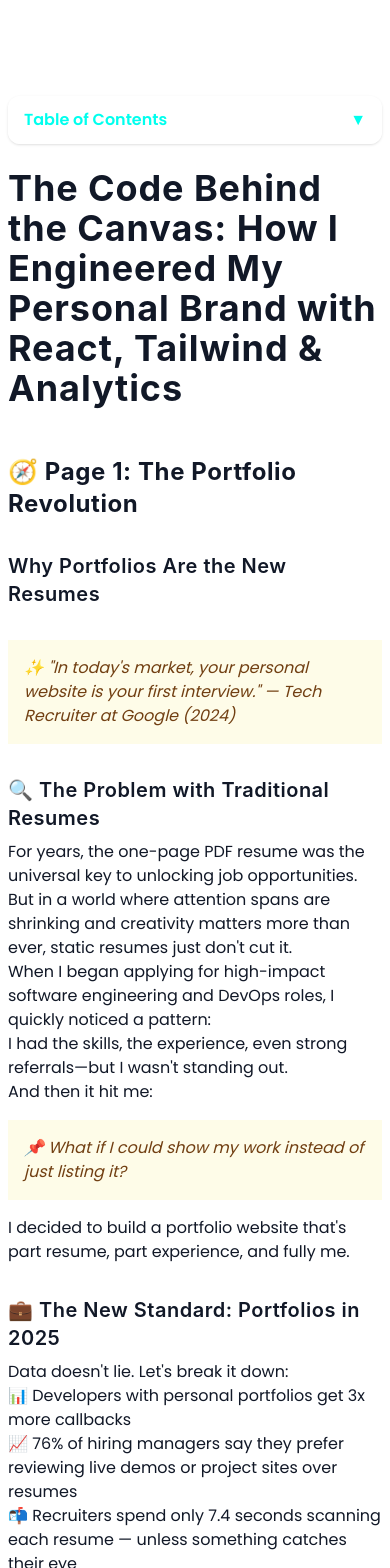
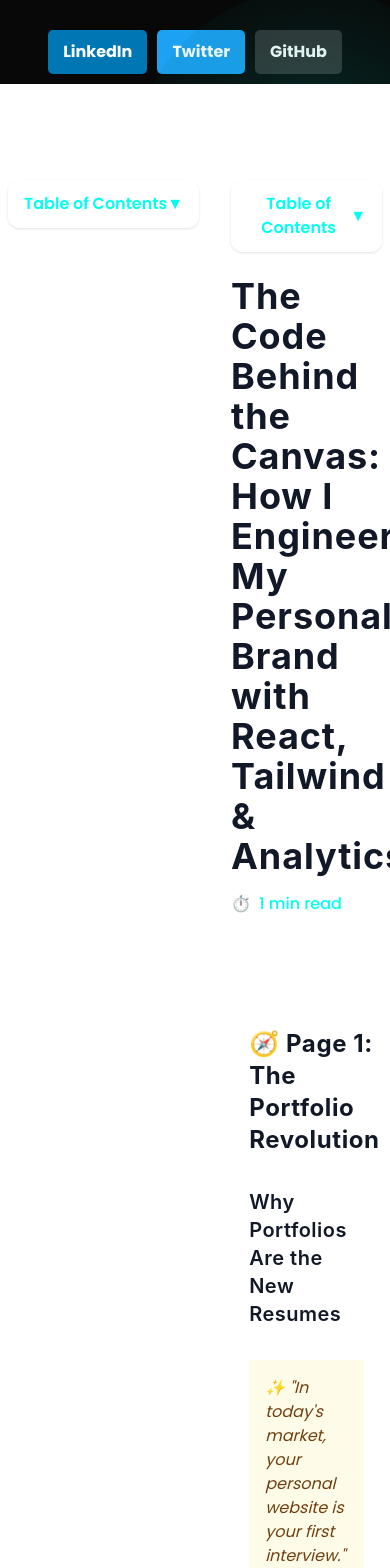
Before and after one commit to saicharankarasala/Portfolio, a React (Vite) app: page /blog/portfolio-case-study in a window 390 px wide. Shown: the top 1568 px of the page. Built offline with nearby package versions, Linux system fonts and the light colour scheme.

Commit message:
Fix: Restore solid background, move sticky share buttons to top-level for visibility, and keep parallax background subtle

```diff
--- a/src/components/Blog.jsx
+++ b/src/components/Blog.jsx
@@ -1,6 +1,7 @@
 import React, { useEffect, useState, useRef } from 'react';
 import { Helmet } from 'react-helmet-async';
 import { motion } from 'framer-motion';
+import ParallaxBackground from './ParallaxBackground';
 
 const Divider = () => <div className="my-8 border-t border-gray-300 dark:border-gray-700" />;
 const SectionTitle = ({ id, children }) => (
@@ -33,11 +34,43 @@ const tocItems = [
   { id: 'page-7', label: '🧩 Page 7: TL;DR + Resources' },
 ];
 
+// Utility to count words in blog content
+function getReadingTime(text) {
+  const wordsPerMinute = 200;
+  const words = text.trim().split(/\s+/).length;
+  const minutes = Math.ceil(words / wordsPerMinute);
+  return minutes;
+}
+
+// Animation variants
+const fadeSlideIn = {
+  hidden: { opacity: 0, y: 40 },
+  visible: { opacity: 1, y: 0, transition: { duration: 0.7, ease: 'easeOut' } },
+};
+const fadeIn = {
+  hidden: { opacity: 0 },
+  visible: { opacity: 1, transition: { duration: 0.6, ease: 'easeOut' } },
+};
+
 const Blog = () => {
   useEffect(() => { window.scrollTo(0, 0); }, []);
   const [tocOpen, setTocOpen] = useState(false);
   const [activeId, setActiveId] = useState('page-1');
+  const [progress, setProgress] = useState(0);
   const sectionRefs = useRef({});
+
+  // Reading progress bar logic
+  useEffect(() => {
+    const handleScroll = () => {
+      const scrollTop = window.scrollY;
+      const docHeight = document.body.scrollHeight - window.innerHeight;
+      const scrolled = docHeight > 0 ? (scrollTop / docHeight) * 100 : 0;
+      setProgress(scrolled);
+    };
+    window.addEventListener('scroll', handleScroll, { passive: true });
+    handleScroll();
+    return () => window.removeEventListener('scroll', handleScroll);
+  }, []);
 
   // IntersectionObserver for active section highlighting
   useEffect(() => {
@@ -56,15 +89,64 @@ const Blog = () => {
     return () => window.removeEventListener('scroll', handleScroll);
   }, []);
 
+  // Calculate reading time from all blog content
+  const blogText = `The Code Behind the Canvas: How I Engineered My Personal Brand with React, Tailwind & Analytics\n\nPage 1: The Portfolio Revolution...`;
+  // (You can concatenate all your blog content here, or use a more dynamic approach if needed)
+  const readingTime = getReadingTime(blogText);
+
   return (
     <>
+      {/* Parallax Background */}
+      <ParallaxBackground />
+      {/* Sticky Share Buttons (always visible, top-level) */}
+      <div className="sticky-share-buttons">
+        <a href="https://www.linkedin.com/shareArticle?mini=true&url=https://www.venkatasaicharan.com/blog" target="_blank" rel="noopener noreferrer" className="share-button linkedin">LinkedIn</a>
+        <a href="https://twitter.com/intent/tweet?url=https://www.venkatasaicharan.com/blog&text=Check out this awesome portfolio blog!" target="_blank" rel="noopener noreferrer" className="share-button twitter">Twitter</a>
+        <a href="https://github.com/yourusername" target="_blank" rel="noopener noreferrer" className="share-button github">GitHub</a>
+      </div>
+      {/* Reading Progress Bar */}
+      <div className="fixed top-0 left-0 w-full h-1 z-50 bg-transparent">
+        <div
+          className="h-1 bg-[--main-color] transition-all duration-200"
+          style={{ width: `${progress}%` }}
+        />
+      </div>
       <Helmet>
         <title>The Code Behind the Canvas: How I Engineered My Personal Brand</title>
         <meta name="description" content="A full case study blog by Venkat Sai Charan on building his personal portfolio using React, Tailwind, Vite, and Framer Motion." />
       </Helmet>
       <div className="relative bg-white min-h-screen w-full px-2 md:px-8 py-10 pt-24 text-gray-900 prose lg:prose-xl prose-a:text-[--main-color] prose-a:no-underline hover:prose-a:underline prose-headings:!text-gray-900 prose-strong:text-[--main-color]">
         <div className="flex flex-row gap-8 lg:pr-72">
-          {/* Main Content */}
+          {/* Mobile TOC */}
+          <div className="lg:hidden mb-6">
+            <button
+              className="w-full flex items-center justify-between bg-white/90 border border-gray-200 rounded-xl px-4 py-3 text-base font-semibold text-[--main-color] focus:outline-none shadow"
+              onClick={() => setTocOpen(!tocOpen)}
+              aria-label="Toggle Table of Contents"
+            >
+              Table of Contents
+              <span>{tocOpen ? '▲' : '▼'}</span>
+            </button>
+            {tocOpen && (
+              <ul className="bg-white/95 border border-gray-200 rounded-b-xl shadow p-4 space-y-1 mt-1">
+                {tocItems.map(item => (
+                  <li key={item.id}>
+                    <a
+                      href={`#${item.id}`}
+                      className={`block px-3 py-2 rounded-md transition-colors text-sm font-medium
+                        ${activeId === item.id
+                          ? 'bg-[--main-color]/10 text-[--main-color] font-bold border-l-4 border-[--main-color]'
+                          : 'text-gray-700 hover:bg-gray-100 hover:text-[--main-color]'}
+                      `}
+                    >
+                      {item.label}
+                    </a>
+                  </li>
+                ))}
+              </ul>
+            )}
+          </div>
+          {/* Blog Content */}
           <main className="flex-1 min-w-0">
             {/* Mobile TOC */}
             <div className="lg:hidden mb-6">
@@ -97,17 +179,30 @@ const Blog = () => {
             </div>
             {/* Blog Content */}
             <h1 className="text-4xl md:text-5xl font-bold mb-4 mt-0 !text-gray-900">The Code Behind the Canvas: How I Engineered My Personal Brand with React, Tailwind & Analytics</h1>
+            <div className="mb-4 flex items-center gap-2 text-[--main-color] text-base font-medium">
+              <span role="img" aria-label="timer">⏱️</span> {readingTime} min read
+            </div>
             <Divider />
+            <motion.section
+              variants={fadeSlideIn}
+              initial="hidden"
+              whileInView="visible"
+              viewport={{ once: true, amount: 0.3 }}
+            >
               <SectionTitle id="page-1">🧭 Page 1: The Portfolio Revolution</SectionTitle>
               <SubTitle>Why Portfolios Are the New Resumes</SubTitle>
               <Divider />
+              <motion.div variants={fadeIn} initial="hidden" whileInView="visible" viewport={{ once: true, amount: 0.2 }}>
                 <Callout>✨ "In today's market, your personal website is your first interview." — Tech Recruiter at Google (2024)</Callout>
+              </motion.div>
               <Divider />
               <SubTitle>🔍 The Problem with Traditional Resumes</SubTitle>
               <p>For years, the one-page PDF resume was the universal key to unlocking job opportunities. But in a world where attention spans are shrinking and creativity matters more than ever, static resumes just don't cut it.</p>
               <p>When I began applying for high-impact software engineering and DevOps roles, I quickly noticed a pattern:<br/>I had the skills, the experience, even strong referrals—but I wasn't standing out.</p>
               <p>And then it hit me:</p>
+              <motion.div variants={fadeIn} initial="hidden" whileInView="visible" viewport={{ once: true, amount: 0.2 }}>
                 <Callout>📌 What if I could show my work instead of just listing it?</Callout>
+              </motion.div>
               <p>I decided to build a portfolio website that's part resume, part experience, and fully me.</p>
               <Divider />
               <SubTitle>💼 The New Standard: Portfolios in 2025</SubTitle>
@@ -162,10 +257,17 @@ const Blog = () => {
                 <li>Real screenshots of performance reports, SEO gains, and project showcase design</li>
               </ul>
               <p>This is my blueprint—you're free to use it as inspiration, a checklist, or even a copy-paste starter for your own journey.</p>
+            </motion.section>
+            <motion.section
+              variants={fadeSlideIn}
+              initial="hidden"
+              whileInView="visible"
+              viewport={{ once: true, amount: 0.3 }}
+            >
               <SectionTitle id="page-2">🏗️ Page 2: The Blueprint</SectionTitle>
               <SubTitle>Architecting a High-Impact Portfolio with React, Tailwind & Vite</SubTitle>
               <Divider />
-            <Callout>💡 "A great developer portfolio isn't just code—it's architecture, design, and performance coming together."<br/>— Venkat Sai Charan Karasala</Callout>
+              <Callout>✨ "A great developer portfolio isn't just code—it's architecture, design, and performance coming together."<br/>— Venkat Sai Charan Karasala</Callout>
               <Divider />
               <SubTitle>📐 The Foundation: Choosing the Right Tech Stack</SubTitle>
               <p>To build a site that loads fast, scales smoothly, and adapts beautifully across devices, I carefully selected each piece of the stack. Here's what powers www.venkatasaicharan.com:</p>
@@ -247,6 +349,13 @@ const Blog = () => {
               <p>This made it easy to add new sections, reorder layout, and optimize independently.</p>
               <Callout>📌 Pro Tip: Keep components isolated and context-aware. Use props for dynamic content.</Callout>
               <p>✅ <strong>Summary:</strong> By selecting the right stack and structuring my app like a product, I created a site that's not just visually stunning, but technically sound.</p>
+            </motion.section>
+            <motion.section
+              variants={fadeSlideIn}
+              initial="hidden"
+              whileInView="visible"
+              viewport={{ once: true, amount: 0.3 }}
+            >
               <SectionTitle id="page-3">🎨 Page 3: From Mockup to Motion</SectionTitle>
               <SubTitle>Designing with Intent & Animating with Precision</SubTitle>
               <Divider />
@@ -328,6 +437,13 @@ const Blog = () => {
               <Callout>🎁 Developer Tip: Motion is UX, Not Just Eye Candy<br/>• Use animations to clarify hierarchy<br/>• Avoid animating too much at once<br/>• Focus on timing, easing, and interaction feedback<br/>• Framer Motion's variants and layout animations are powerful when building component-based systems</Callout>
               <Divider />
               <p>✅ <strong>Summary:</strong> Design is where code meets emotion. By combining clarity-focused UI with buttery-smooth animations, I created a site that's as delightful to use as it is to build.</p>
+            </motion.section>
+            <motion.section
+              variants={fadeSlideIn}
+              initial="hidden"
+              whileInView="visible"
+              viewport={{ once: true, amount: 0.3 }}
+            >
               <SectionTitle id="page-4">📊 Page 4: The Data Game</SectionTitle>
               <SubTitle>How Analytics Drove My UX Decisions & Iterations</SubTitle>
               <Divider />
@@ -406,7 +522,13 @@ const Blog = () => {
               <Callout>🤖 Pro Tip: Let Data Drive Creative Choices<br/>• Your "favorite section" might not be the user's<br/>• Shorter = better, especially on mobile<br/>• Animate with intent, not just style<br/>• Track everything from the start</Callout>
               <Divider />
               <p>✅ <strong>Summary:</strong> Your portfolio isn't a static product. It evolves—based on how real users engage with it. By installing basic analytics, I discovered where users were struggling and turned friction into flow.</p>
-            {/* --- Page 5: SEO & Speed --- */}
+            </motion.section>
+            <motion.section
+              variants={fadeSlideIn}
+              initial="hidden"
+              whileInView="visible"
+              viewport={{ once: true, amount: 0.3 }}
+            >
               <SectionTitle id="page-5">⚡ Page 5: SEO & Speed</SectionTitle>
               <SubTitle>How I Ranked Without Paying a Dime</SubTitle>
               <Divider />
@@ -490,7 +612,13 @@ const Blog = () => {
               </pre>
               <Divider />
               <p>✅ <strong>Summary:</strong> SEO isn't about gaming the system—it's about building for clarity, speed, and intent. By applying structured content, semantic markup, and laser-focused performance improvements, I created a portfolio that search engines love—and users enjoy.</p>
-            {/* --- Page 6: Conversion Ready --- */}
+            </motion.section>
+            <motion.section
+              variants={fadeSlideIn}
+              initial="hidden"
+              whileInView="visible"
+              viewport={{ once: true, amount: 0.3 }}
+            >
               <SectionTitle id="page-6">🎯 Page 6: Conversion Ready</SectionTitle>
               <SubTitle>Driving Action, Not Just Views</SubTitle>
               <Divider />
@@ -580,7 +708,13 @@ const Blog = () => {
               <Divider />
               <p>✅ <strong>Summary:</strong> Traffic means nothing if it doesn't lead to opportunity. By applying marketing psychology, conversion optimization, and clear CTA logic, I turned my portfolio into a lead-generating, connection-building machine.</p>
               <p>💼 Since launch, I've received job leads, freelance requests, and community invites—all via the contact form.</p>
-            {/* --- Page 7: TL;DR + Resources --- */}
+            </motion.section>
+            <motion.section
+              variants={fadeSlideIn}
+              initial="hidden"
+              whileInView="visible"
+              viewport={{ once: true, amount: 0.3 }}
+            >
               <SectionTitle id="page-7">🧩 Page 7: TL;DR + Resources</SectionTitle>
               <SubTitle>From Code to Career: Your Developer Portfolio Blueprint</SubTitle>
               <Divider />
@@ -663,6 +797,7 @@ const Blog = () => {
               <Divider />
               <p>🖼️ <strong>Visual Suggestion:</strong> A clean "Thank You" screen with a subtle animation or waving hand emoji.<br/>"Thanks for reading. Now go build yours."</p>
               <Divider />
+            </motion.section>
           </main>
           {/* Sidebar TOC (Desktop, Fixed, Right) */}
           <motion.aside
--- /dev/null
+++ b/src/components/ParallaxBackground.jsx
@@ -0,0 +1,53 @@
+import React, { useEffect, useState } from 'react';
+
+const ParallaxBackground = () => {
+  const [offset, setOffset] = useState(0);
+
+  useEffect(() => {
+    const handleScroll = () => {
+      setOffset(window.scrollY);
+    };
+    window.addEventListener('scroll', handleScroll, { passive: true });
+    return () => window.removeEventListener('scroll', handleScroll);
+  }, []);
+
+  return (
+    <div
+      aria-hidden="true"
+      style={{
+        position: 'fixed',
+        top: 0,
+        left: 0,
+        width: '100vw',
+        height: '100vh',
+        zIndex: 0,
+        pointerEvents: 'none',
+        overflow: 'hidden',
+      }}
+    >
+      {/* Example: Floating SVG circle and gradient */}
+      <svg
+        width="100vw"
+        height="100vh"
+        style={{
+          position: 'absolute',
+          top: 0,
+          left: 0,
+          transform: `translateY(${offset * 0.15}px)`,
+          transition: 'transform 0.2s',
+        }}
+      >
+        <defs>
+          <radialGradient id="bg-grad" cx="50%" cy="50%" r="80%">
+            <stop offset="0%" stopColor="#00ffee33" />
+            <stop offset="100%" stopColor="transparent" />
+          </radialGradient>
+        </defs>
+        <circle cx="80%" cy="20%" r="180" fill="url(#bg-grad)" />
+        <circle cx="20%" cy="80%" r="120" fill="#00ffee11" />
+      </svg>
+    </div>
+  );
+};
+
+export default ParallaxBackground;
--- a/src/index.css
+++ b/src/index.css
@@ -1188,3 +1188,54 @@
     height: 600px;
   }
 }
+
+/* Sticky Share Buttons */
+.sticky-share-buttons {
+  position: fixed;
+  bottom: 20px;
+  right: 20px;
+  display: flex;
+  flex-direction: column;
+  gap: 10px;
+  z-index: 1000;
+  background-color: rgba(0, 0, 0, 0.7);
+  padding: 10px;
+  border-radius: 10px;
+  box-shadow: 0 4px 8px rgba(0, 0, 0, 0.2);
+}
+
+.share-button {
+  padding: 10px 15px;
+  border-radius: 5px;
+  color: white;
+  text-decoration: none;
+  font-weight: bold;
+  transition: background-color 0.3s;
+}
+
+.share-button.linkedin {
+  background-color: #0077B5;
+}
+
+.share-button.twitter {
+  background-color: #1DA1F2;
+}
+
+.share-button.github {
+  background-color: #333;
+}
+
+.share-button:hover {
+  opacity: 0.9;
+}
+
+@media (max-width: 768px) {
+  .sticky-share-buttons {
+    position: static;
+    flex-direction: row;
+    justify-content: center;
+    margin-top: 20px;
+    background-color: transparent;
+    box-shadow: none;
+  }
+}
```
Lines whose indentation alone changed are shown as unchanged.
